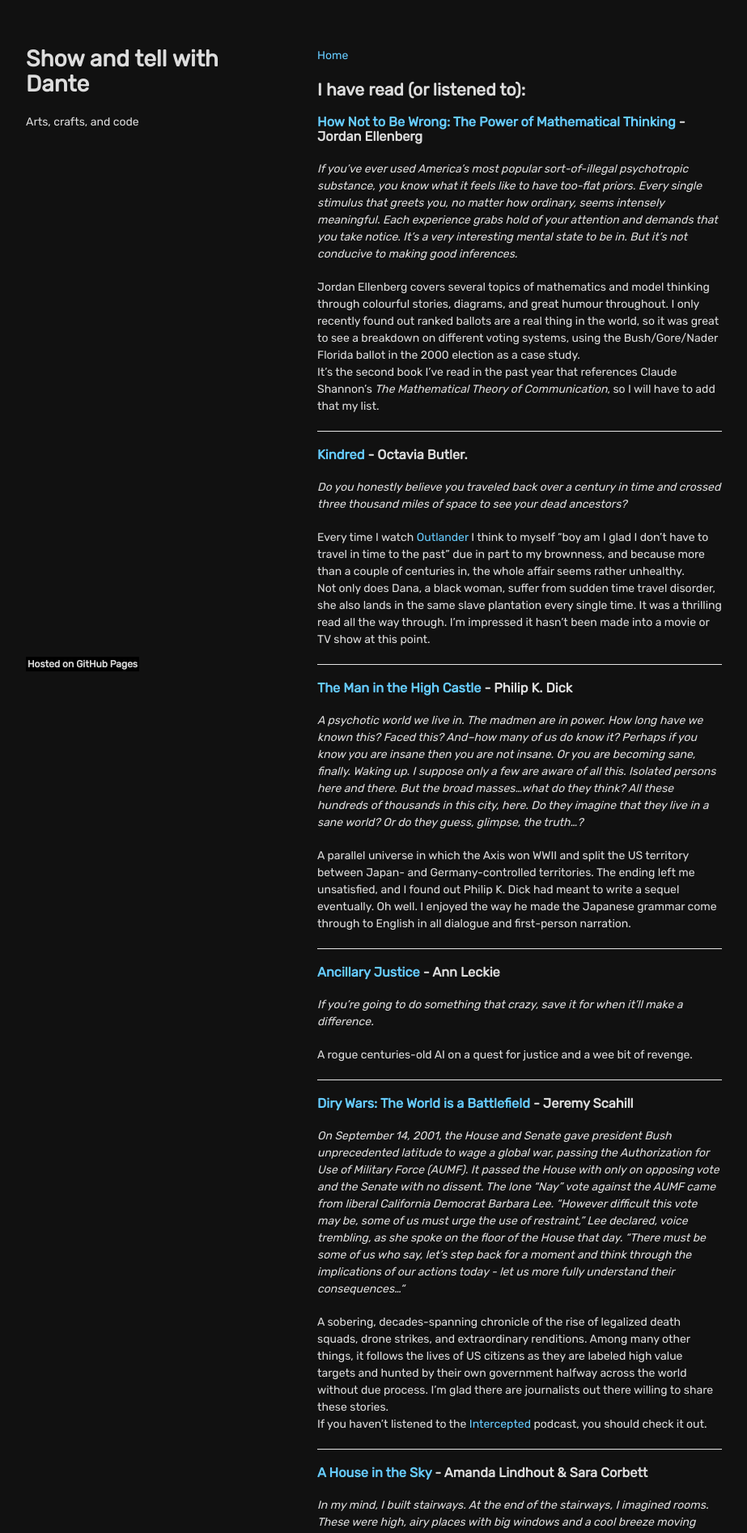
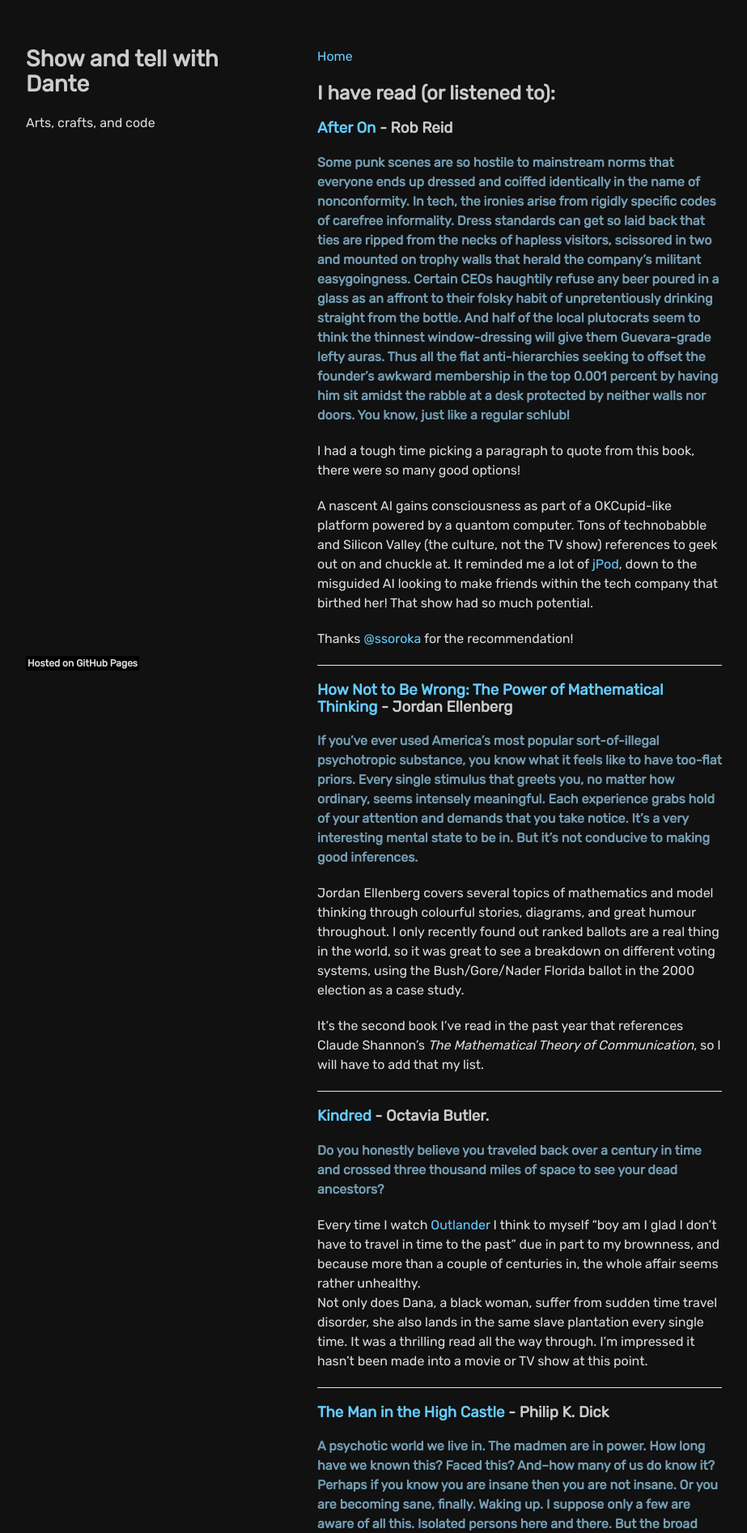
Before and after one commit to dasanchez/dasanchez.github.io, a Jekyll site: the page built from books.md, in a window 1280 px wide. Shown: the top 1893 px of the page at 81% size, without its empty margins (178-1101 px from the left). Built offline with Jekyll 4.4.1, drawn with Linux system fonts in a browser that asks for light colours.

Commit message:
Finished After On, updated style

```diff
--- a/assets/css/style.scss
+++ b/assets/css/style.scss
@@ -2,3 +2,23 @@
 ---
 
 @import "jekyll-theme-minimal";
+
+body {
+    font-size: 1rem;
+}
+
+h1, h2, h3 {
+    color: #ccc;
+}
+
+strong {
+    color: #749eb4;
+}
+
+p {
+    color: #ddd;
+}
+
+code {
+    font-size: 0.8rem;
+}
--- a/books.md
+++ b/books.md
@@ -6,18 +6,31 @@
 
 ## I have read (or listened to):
 
+### [After On](https://www.penguinrandomhouse.com/books/563853/after-on-by-rob-reid/9781524798079/) - Rob Reid
+
+**Some punk scenes are so hostile to mainstream norms that everyone ends up dressed and coiffed identically in the name of nonconformity. In tech, the ironies arise from rigidly specific codes of carefree informality. Dress standards can get so laid back that ties are ripped from the necks of hapless visitors, scissored in two and mounted on trophy walls that herald the company's militant easygoingness. Certain CEOs haughtily refuse any beer poured in a glass as an affront to their folsky habit of unpretentiously drinking straight from the bottle. And half of the local plutocrats seem to think the thinnest window-dressing will give them Guevara-grade lefty auras. Thus all the flat anti-hierarchies seeking to offset the founder's awkward membership in the top 0.001 percent by having him sit amidst the rabble at a desk protected by neither walls nor doors. You know, just like a regular schlub!**
+
+I had a tough time picking a paragraph to quote from this book, there were so many good options!
+
+A nascent AI gains consciousness as part of a OKCupid-like platform powered by a quantom computer. Tons of technobabble and Silicon Valley (the culture, not the TV show) references to geek out on and chuckle at. It reminded me a lot of [jPod](https://en.wikipedia.org/wiki/JPod_(TV_series)), down to the misguided AI looking to make friends within the tech company that birthed her! That show had so much potential.
+
+Thanks [@ssoroka](https://twitter.com/ssoroka) for the recommendation!
+
+---
+
 ### [How Not to Be Wrong: The Power of Mathematical Thinking](https://en.wikipedia.org/wiki/How_Not_to_Be_Wrong) - Jordan Ellenberg
 
-_If you've ever used America's most popular sort-of-illegal psychotropic substance, you know what it feels like to have too-flat priors. Every single stimulus that greets you, no matter how ordinary, seems intensely meaningful. Each experience grabs hold of your attention and demands that you take notice. It's a very interesting mental state to be in. But it's not conducive to making good inferences._
+**If you've ever used America's most popular sort-of-illegal psychotropic substance, you know what it feels like to have too-flat priors. Every single stimulus that greets you, no matter how ordinary, seems intensely meaningful. Each experience grabs hold of your attention and demands that you take notice. It's a very interesting mental state to be in. But it's not conducive to making good inferences.**
 
 Jordan Ellenberg covers several topics of mathematics and model thinking through colourful stories, diagrams, and great humour throughout. I only recently found out ranked ballots are a real thing in the world, so it was great to see a breakdown on different voting systems, using the Bush/Gore/Nader Florida ballot in the 2000 election as a case study.
+
 It's the second book I've read in the past year that references Claude Shannon's _The Mathematical Theory of Communication_, so I will have to add that my list.
 
 ---
 
 ### [Kindred](https://en.wikipedia.org/wiki/Kindred_(novel)) - Octavia Butler.
 
-_Do you honestly believe you traveled back over a century in time and crossed three thousand miles of space to see your dead ancestors?_
+**Do you honestly believe you traveled back over a century in time and crossed three thousand miles of space to see your dead ancestors?**
 
 Every time I watch [Outlander](https://en.wikipedia.org/wiki/Outlander_(TV_series)) I think to myself "boy am I glad I don't have to travel in time to the past" due in part to my brownness, and because more than a couple of centuries in, the whole affair seems rather unhealthy.
 Not only does Dana, a black woman, suffer from sudden time travel disorder, she also lands in the same slave plantation every single time. It was a thrilling read all the way through. I'm impressed it hasn't been made into a movie or TV show at this point.
@@ -26,7 +39,7 @@
 
 ### [The Man in the High Castle](https://en.wikipedia.org/wiki/The_Man_in_the_High_Castle) - Philip K. Dick
 
-_A psychotic world we live in. The madmen are in power. How long have we known this? Faced this? And--how many of us do know it? Perhaps if you know you are insane then you are not insane. Or you are becoming sane, finally. Waking up. I suppose only a few are aware of all this. Isolated persons here and there. But the broad masses...what do they think? All these hundreds of thousands in this city, here. Do they imagine that they live in a sane world? Or do they guess, glimpse, the truth...?_
+**A psychotic world we live in. The madmen are in power. How long have we known this? Faced this? And--how many of us do know it? Perhaps if you know you are insane then you are not insane. Or you are becoming sane, finally. Waking up. I suppose only a few are aware of all this. Isolated persons here and there. But the broad masses...what do they think? All these hundreds of thousands in this city, here. Do they imagine that they live in a sane world? Or do they guess, glimpse, the truth...?**
 
 A parallel universe in which the Axis won WWII and split the US territory between Japan- and Germany-controlled territories. The ending left me unsatisfied, and I found out Philip K. Dick had meant to write a sequel eventually. Oh well. I enjoyed the way he made the Japanese grammar come through to English in all dialogue and first-person narration.
 
@@ -34,7 +47,7 @@
 
 ### [Ancillary Justice](https://en.wikipedia.org/wiki/Ancillary_Justice) - Ann Leckie
 
-_If you're going to do something that crazy, save it for when it'll make a difference._
+**If you're going to do something that crazy, save it for when it'll make a difference.**
 
 A rogue centuries-old AI on a quest for justice and a wee bit of revenge.
 
@@ -42,16 +55,17 @@
 
 ### [Diry Wars: The World is a Battlefield](https://www.hachettebookgroup.com/titles/jeremy-scahill/dirty-wars/9781568587271/) - Jeremy Scahill
 
-_On September 14, 2001, the House and Senate gave president Bush unprecedented latitude to wage a global war, passing the Authorization for Use of Military Force (AUMF). It passed the House with only on opposing vote and the Senate with no dissent. The lone "Nay" vote against the AUMF came from liberal California Democrat Barbara Lee. "However difficult this vote may be, some of us must urge the use of restraint," Lee declared, voice trembling, as she spoke on the floor of the House that day. "There must be some of us who say, let's step back for a moment and think through the implications of our actions today - let us more fully understand their consequences..."_
+**On September 14, 2001, the House and Senate gave president Bush unprecedented latitude to wage a global war, passing the Authorization for Use of Military Force (AUMF). It passed the House with only on opposing vote and the Senate with no dissent. The lone "Nay" vote against the AUMF came from liberal California Democrat Barbara Lee. "However difficult this vote may be, some of us must urge the use of restraint," Lee declared, voice trembling, as she spoke on the floor of the House that day. "There must be some of us who say, let's step back for a moment and think through the implications of our actions today - let us more fully understand their consequences..."**
 
 A sobering, decades-spanning chronicle of the rise of legalized death squads, drone strikes, and extraordinary renditions. Among many other things, it follows the lives of US citizens as they are labeled high value targets and hunted by their own government halfway across the world without due process. I'm glad there are journalists out there willing to share these stories.
+
 If you haven't listened to the [Intercepted](https://theintercept.com/podcasts/) podcast, you should check it out.
 
 ---
 
 ### [A House in the Sky](https://en.wikipedia.org/wiki/A_House_in_the_Sky) - Amanda Lindhout & Sara Corbett
 
-_In my mind, I built stairways. At the end of the stairways, I imagined rooms. These were high, airy places with big windows and a cool breeze moving through. I imagined one room opening brightly onto another room until I'd built a house, a place with hallways and more staircases. I built many houses, one after another, and those gave rise to a city - a calm, sparkling city neat the ocean, a place like Vancouver. I put myself there, and that's where I lived, in the wide-open sky of my mind. I made friends and a read books and went running on a footpath in a jewel-green park along the harbour. I ate pancakes drizzled in syrup and took baths and watched sunlight pout through trees. This wasn't longing, and it wasn't insanity. It was relief. It got me through._
+**In my mind, I built stairways. At the end of the stairways, I imagined rooms. These were high, airy places with big windows and a cool breeze moving through. I imagined one room opening brightly onto another room until I'd built a house, a place with hallways and more staircases. I built many houses, one after another, and those gave rise to a city - a calm, sparkling city neat the ocean, a place like Vancouver. I put myself there, and that's where I lived, in the wide-open sky of my mind. I made friends and a read books and went running on a footpath in a jewel-green park along the harbour. I ate pancakes drizzled in syrup and took baths and watched sunlight pout through trees. This wasn't longing, and it wasn't insanity. It was relief. It got me through.**
 
 Amanda Lindhout takes you through her captivity under religious extremists and her efforts to keep her hope and sanity alive during her ordeal. For all the dark, horrible things she went through, this book tells the story of a woman who's not only brave and resilient, but compassionate and full of empathy for everyone around her. It was rather motivating, on the whole.
 
@@ -61,7 +75,7 @@
 
 ### [An Astronaut's Guide to Life on Earth](https://chrishadfield.ca/books/) - Chris Hadfield
 
-_The life of an astronaut is one of simulating, practicing and anticipating, trying to build the necessary skills and create the correct mind-set. But ultimately, it's all pretend._
+**The life of an astronaut is one of simulating, practicing and anticipating, trying to build the necessary skills and create the correct mind-set. But ultimately, it's all pretend.**
 
 Chris Hadfield has great advice on how to approach work and life with the right attitude. It's a life story that covers the span of his career, including all three trips to space, with some great anecdotes thrown in to keep things lively. If you don't feel like reading the book, go and watch [Space Oddity](https://www.youtube.com/watch?v=KaOC9danxNo) at least.
 
```
Also changed, not shown: index.md (+1 -1 lines).
